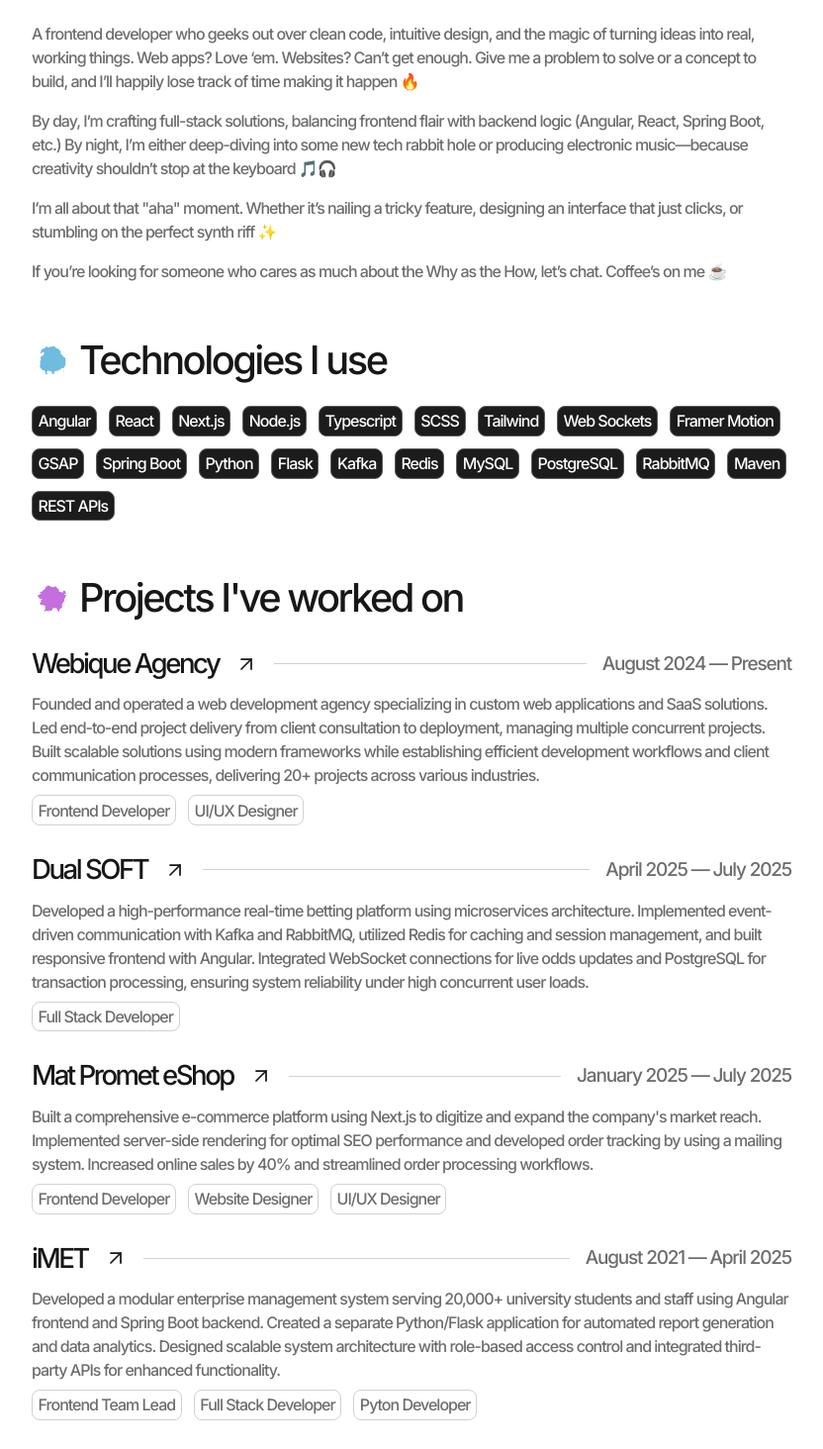
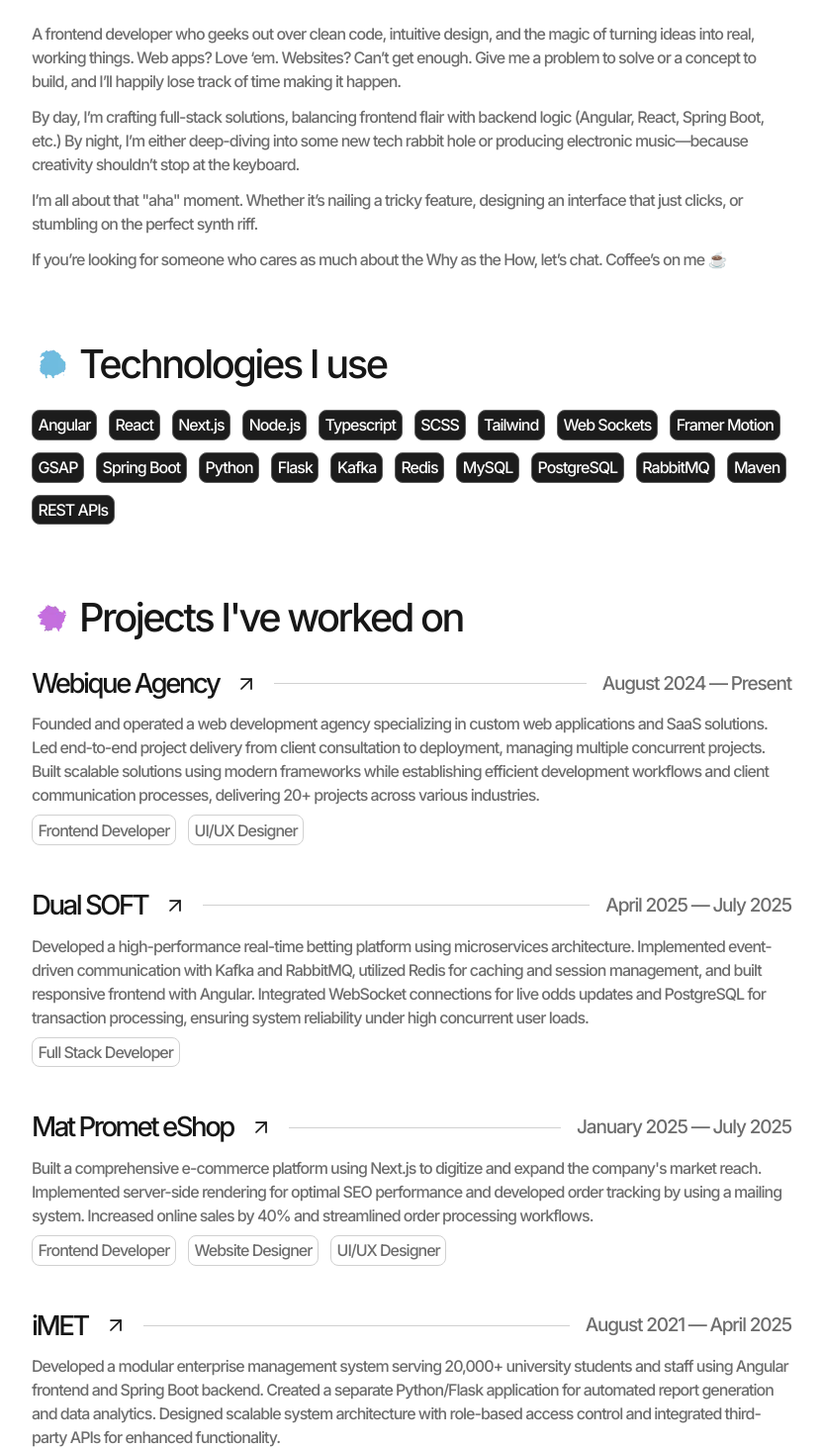
Before and after one commit to Petsoni/portfolio-new, a Next.js app: page / in a window 1280 px wide. Shown: the part 196-1660 px from the top of the page at 99% size, without its empty margins (224-1056 px from the left). Built offline with nearby package versions, Linux system fonts and the light colour scheme.

Commit message:
Spacing and text
Changed the spacing and the hero text to have no emojis

```diff
--- a/app/common.scss
+++ b/app/common.scss
@@ -56,7 +56,7 @@ button {
   flex-direction: column;
   align-items: flex-start;
   justify-content: center;
-  margin-bottom: 3rem;
+  margin-bottom: 4rem;
 
   &.hero-section {
 
@@ -65,7 +65,7 @@ button {
     }
 
     p {
-      padding-bottom: 1rem;
+      padding-bottom: 0.75rem;
 
       &:last-child {
         padding-bottom: 0;
--- a/app/components/HeroSection.tsx
+++ b/app/components/HeroSection.tsx
@@ -17,16 +17,16 @@ function HeroSection() {
                 into
                 real, working things. Web apps? Love ‘em. Websites? Can’t get enough. Give me a problem to solve or
                 a
-                concept to build, and I’ll happily lose track of time making it happen 🔥</p>
+                concept to build, and I’ll happily lose track of time making it happen.</p>
             <p>
                 By day, I’m crafting full-stack solutions, balancing frontend flair with backend logic (Angular,
                 React, Spring Boot, etc.) By night, I’m either deep-diving into some new tech rabbit hole or producing
-                electronic music—because creativity shouldn’t stop at the keyboard 🎵🎧
+                electronic music—because creativity shouldn’t stop at the keyboard.
             </p>
             <p>
                 I’m all about that "aha" moment. Whether it’s nailing a tricky feature, designing an interface that
                 just
-                clicks, or stumbling on the perfect synth riff ✨
+                clicks, or stumbling on the perfect synth riff.
             </p>
             <p>
                 If you’re looking for someone who cares as much about the Why as the How, let’s chat.
--- a/app/components/Projects.tsx
+++ b/app/components/Projects.tsx
@@ -12,7 +12,7 @@ function Projects() {
                        height={512}/>
                 <h2>Projects I've worked on</h2>
             </div>
-            <div className="flex flex-col gap-6">
+            <div className="flex flex-col gap-10">
                 {projects.map((project) => (
                     <div className={"project-wrapper"} key={project.id}>
                         <div className="project-header-wrapper">
```
